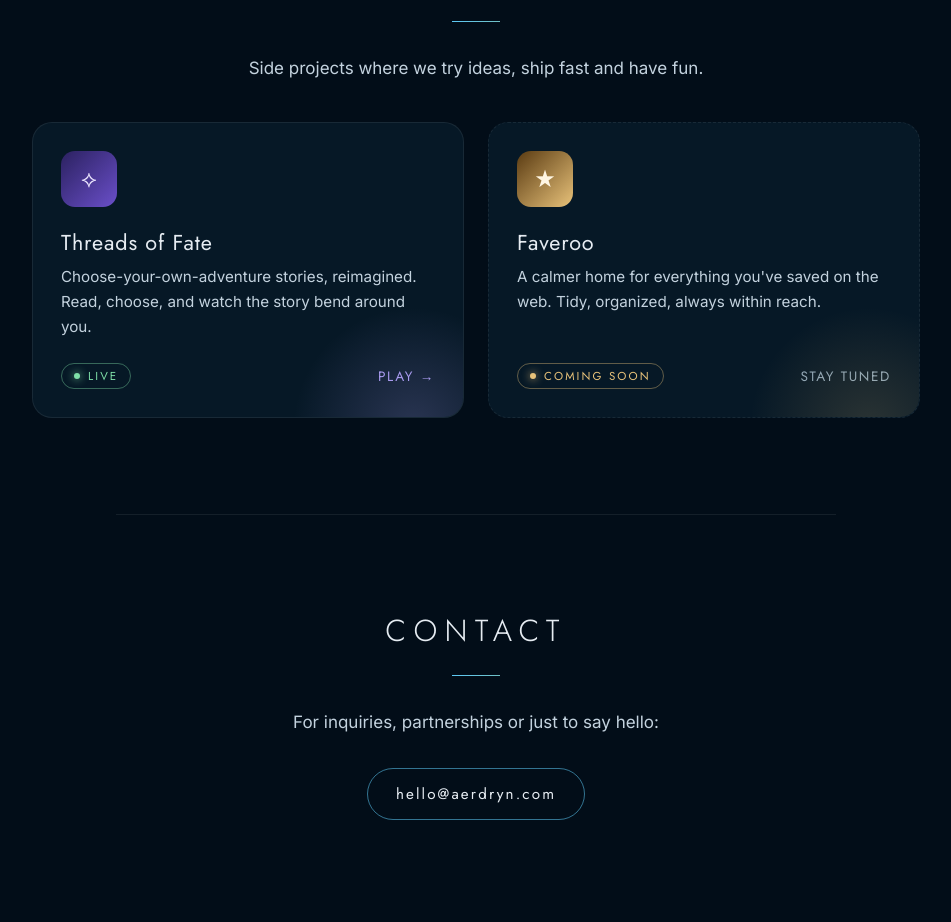
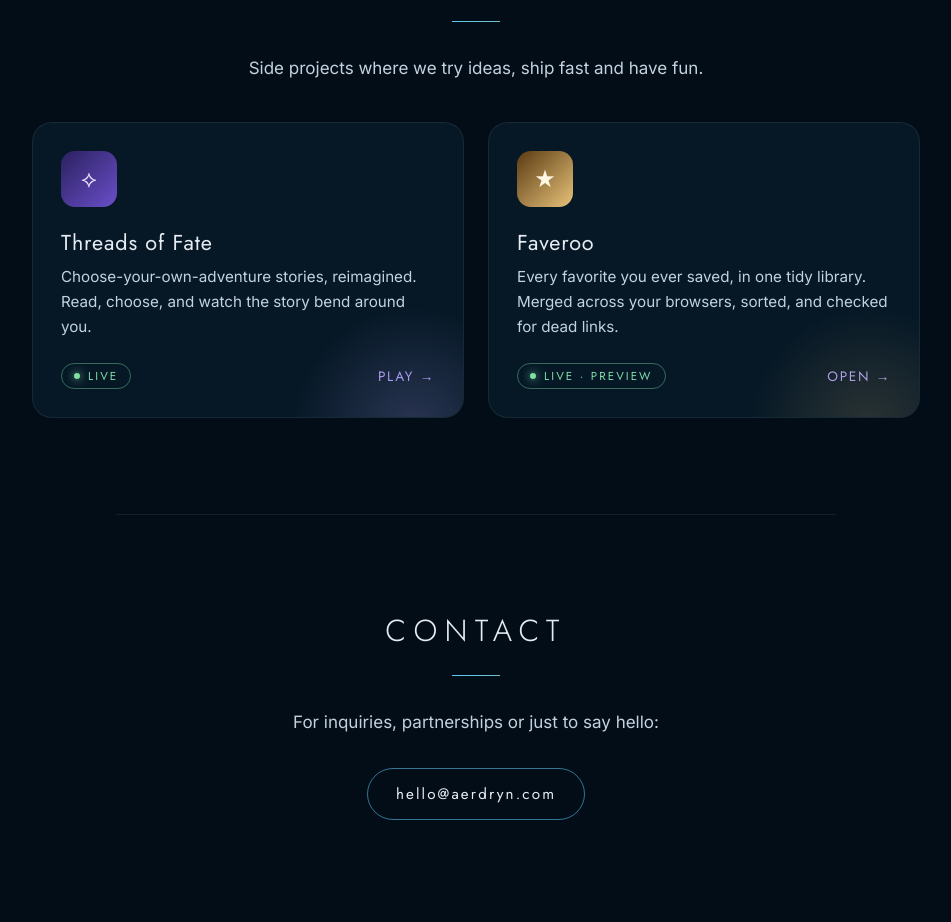
Before and after one commit to Aerdryn/aerdryn.com, a plain HTML site: page index.html in a window 1280 px wide. Shown: the part 2429-3351 px from the top of the page, without its empty margins (164-1115 px from the left). Drawn offline with Linux system fonts and the light colour scheme.

Commit message:
Mark Faveroo as live on the homepage (#5)
Faveroo is out at faveroo.aerdryn.com, so the Playground card is now a
link with a "Live · Preview" badge and updated copy instead of a
"Coming soon" placeholder.

Co-authored-by: Claude Fable 5.2 <noreply@anthropic.com>

```diff
--- a/index.html
+++ b/index.html
@@ -226,7 +226,7 @@
     a.card:hover, a.card:focus-visible { transform: translateY(-4px); border-color: rgba(169, 155, 240, 0.5); }
     a.card:focus-visible { outline: 2px solid var(--aer-blue); outline-offset: 3px; }
     .card.tof { --glow: rgba(169, 155, 240, 0.22); }
-    .card.fav { --glow: rgba(232, 194, 122, 0.16); border-style: dashed; }
+    .card.fav { --glow: rgba(232, 194, 122, 0.16); }
     .glyph {
       width: 56px; height: 56px; margin-bottom: 20px; border-radius: 14px;
       display: grid; place-items: center;
@@ -325,12 +325,12 @@
           <p>Choose-your-own-adventure stories, reimagined. Read, choose, and watch the story bend around you.</p>
           <div class="card-foot"><span class="badge live">Live</span><span class="go">Play →</span></div>
         </a>
-        <div class="card fav">
+        <a class="card fav" href="https://faveroo.aerdryn.com" target="_blank" rel="noopener">
           <div class="glyph" aria-hidden="true">★</div>
           <h3>Faveroo</h3>
-          <p>A calmer home for everything you've saved on the web. Tidy, organized, always within reach.</p>
-          <div class="card-foot"><span class="badge soon">Coming soon</span><span class="later">Stay tuned</span></div>
-        </div>
+          <p>Every favorite you ever saved, in one tidy library. Merged across your browsers, sorted, and checked for dead links.</p>
+          <div class="card-foot"><span class="badge live">Live · Preview</span><span class="go">Open →</span></div>
+        </a>
       </div>
     </section>
 
```
